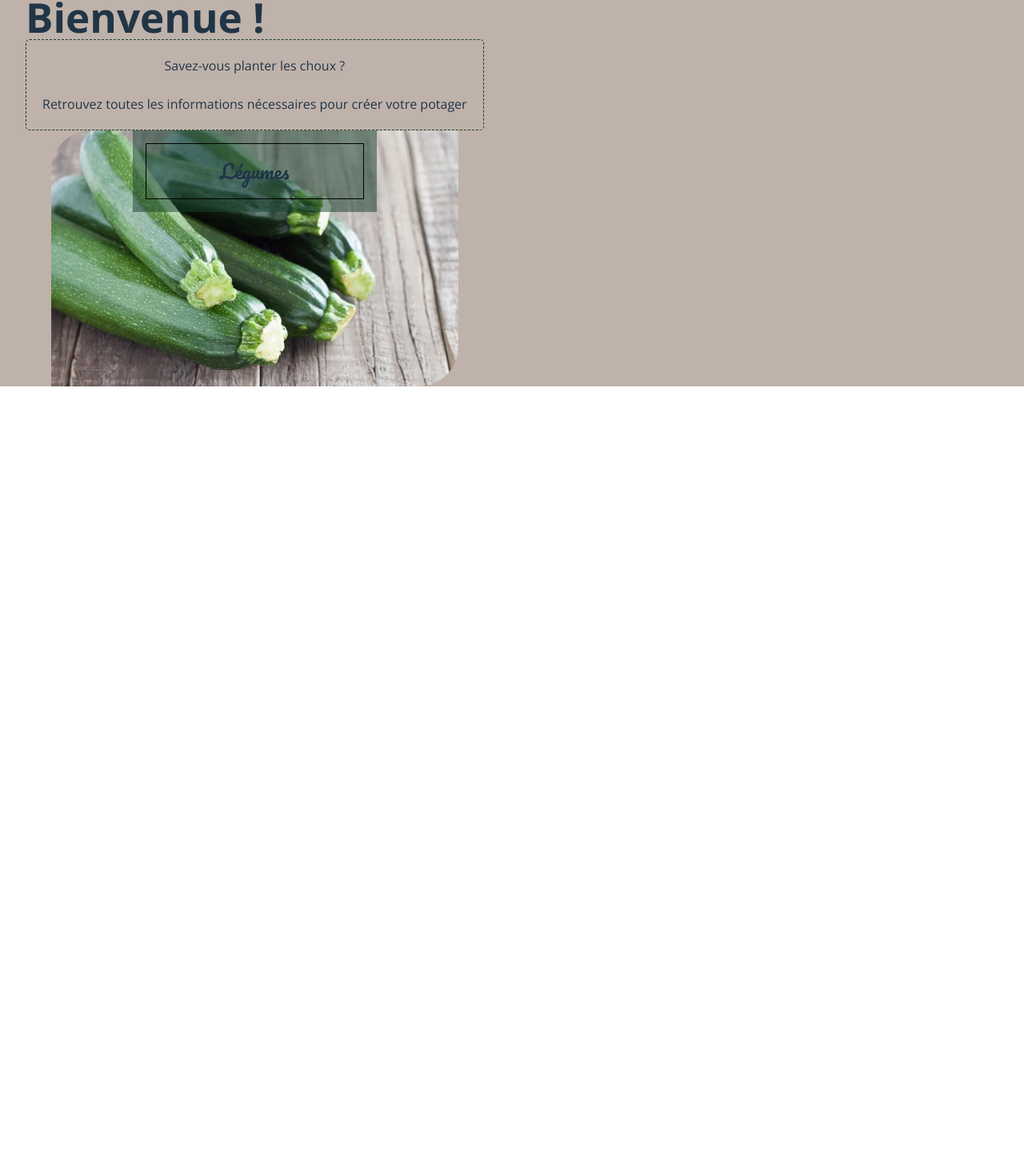
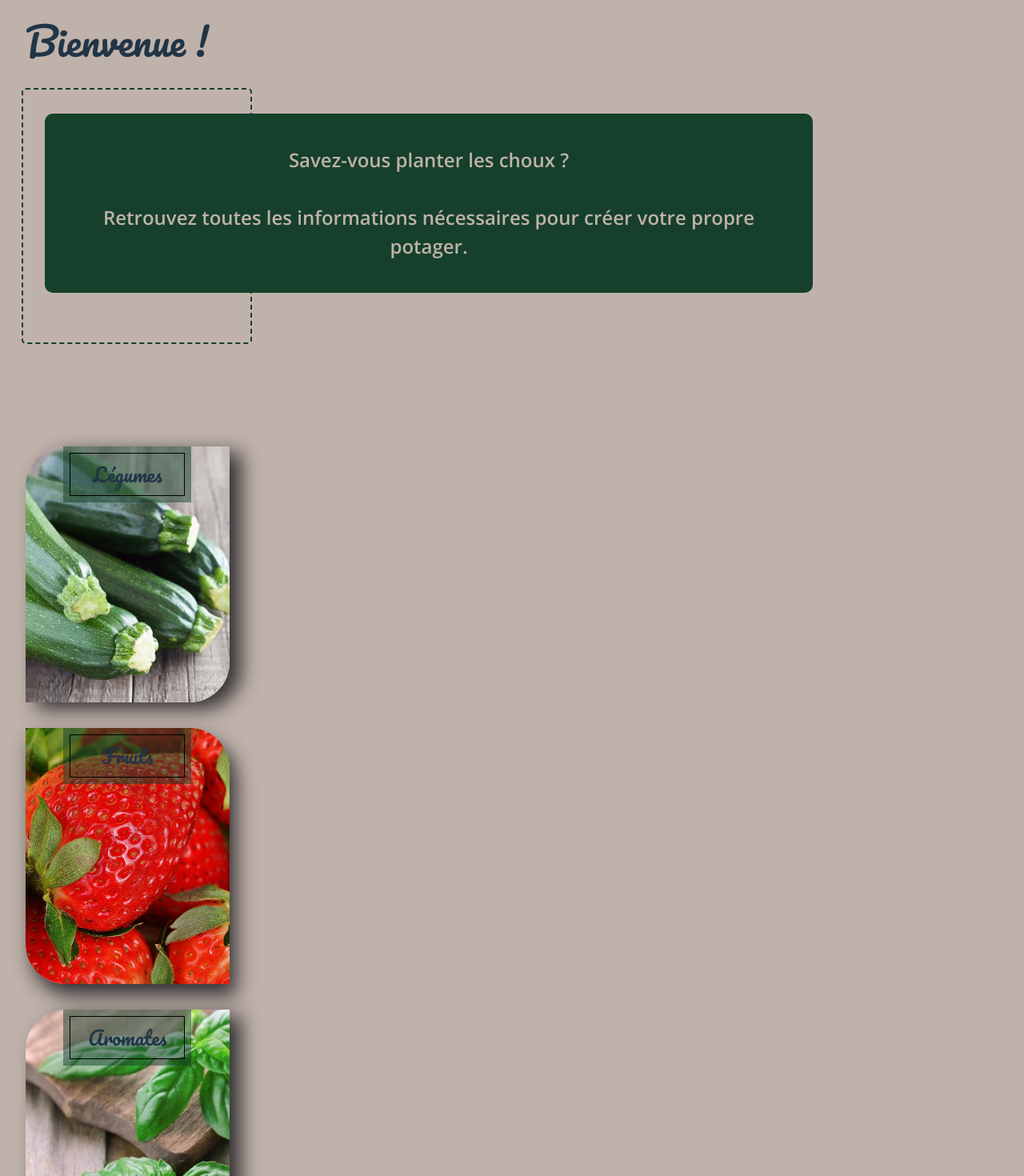
Before and after one commit to Phil-BENISSAN/non-c-non, a React (Vite) app in the folder client/: page / in a window 1280 px wide. Shown: the part 807-2277 px from the top of the page at 80% size. Before the commit the page ends 1290 px from the top, so only its background shows below. Built offline with nearby package versions, Linux system fonts and the light colour scheme.

Commit message:
add new modifs

```diff
--- a/client/src/App.jsx
+++ b/client/src/App.jsx
@@ -1,5 +1,4 @@
 import { Outlet } from 'react-router-dom';
-
 import './App.css';
 
 function App() {
--- a/client/src/components/ButtonFilter.jsx
+++ b/client/src/components/ButtonFilter.jsx
@@ -1,10 +1,22 @@
 function ButtonFilter() {
   return (
+    <>
     <article className="home_filter_article">
       <header className="home_filter_header">
         <h2 className="home_filter_title">Légumes</h2>
       </header>
     </article>
+    <article className="home_filter_article2">
+    <header className="home_filter_header">
+      <h2 className="home_filter_title">Fruits</h2>
+    </header>
+  </article>
+  <article className="home_filter_article3">
+    <header className="home_filter_header">
+      <h2 className="home_filter_title">Aromates</h2>
+    </header>
+  </article>
+  </>
   );
 }
 
--- a/client/src/components/Introduction.jsx
+++ b/client/src/components/Introduction.jsx
@@ -2,12 +2,15 @@ function Introduction() {
   return (
     <section className="home_section_intro">
       <h1>Bienvenue !</h1>
+      <div className="home_intro_frame_deco"></div>
+      {/* <article className="home_intro_article"> */}
       <p>
       Savez-vous planter les choux ?
       <br></br>
       <br></br>
-        Retrouvez toutes les informations nécessaires pour créer votre potager
+        Retrouvez toutes les informations nécessaires pour créer votre propre potager.
       </p>
+      {/* </article> */}
     </section>
   );
 }
--- a/client/src/pages/HomePage.css
+++ b/client/src/pages/HomePage.css
@@ -19,8 +19,8 @@
 .home_title {
   font-family: var(--secondary-font);
   font-size: 4.5rem;
-  animation-name: translation ;
-  animation-duration:1.5s;
+  animation-name: translation;
+  animation-duration: 1.5s;
   animation-fill-mode: forwards;
   padding-top: 18rem;
 }
@@ -28,15 +28,59 @@
 .home_header > p {
   font-family: var(--primary-font);
   font-size: 1.5rem;
-  animation-name: translation ;
-  animation-duration:1.5s;
+  animation-name: translation;
+  animation-duration: 1.5s;
   animation-fill-mode: forwards;
   padding-top: 1.5rem;
   text-align: left;
 }
 
+.home_section_intro {
+  margin: 2rem;
+  font-family: var(--primary-font);
+  line-height: 1.5;
+}
+
+.home_section_intro > h1 {
+  font-family: var(--secondary-font);
+  font-size: 3rem;
+  margin-bottom: 2rem;
+}
+
+.home_section_intro > p {
+  width: 75%;
+  font-family: var(--primary-font);
+  font-size: 1.5rem;
+  font-weight: 600;
+  background-color: var(--secondary-color);
+  color: var(--primary-color);
+  border-radius: 10px;
+  padding: 40px;
+  text-align: center;
+  position: absolute;
+  z-index: 2;
+  left: 3.5rem;
+  margin-top: 2rem;
+}
+
+.home_intro_frame_deco {
+  border: 2.5px dashed var(--secondary-color);
+  border-radius: 5px;
+  padding: 40px;
+  width: 18rem;
+  height: 20rem;
+  position: absolute;
+  z-index: 1;
+  margin-left: -.3rem;
+}
+
+
 .home_filter_section {
-  margin: auto;
+  margin: 2rem auto;
+  margin-top: 30rem;
+  display: flex;
+  flex-direction: column;
+  gap: 2rem;
 }
 
 .home_filter_article {
@@ -49,34 +93,47 @@
   display: block;
   margin: auto;
   border-radius: 50px 0px;
+  box-shadow: 14px 8px 24px 0px rgba(14, 14, 20, 0.8);
+}
+
+.home_filter_article2 {
+  background-image: url(../assets/images/fraises.jpg);
+  background-repeat: no-repeat;
+  background-size: cover;
+  background-position: center;
+  width: 80%;
+  height: 20rem;
+  display: block;
+  margin: auto;
+  border-radius: 0px 50px;
+  box-shadow: 8px 14px 24px 0px rgba(14, 14, 20, 0.8);
+}
+
+.home_filter_article3 {
+  background-image: url(../assets/images/basilic.png);
+  background-repeat: no-repeat;
+  background-size: cover;
+  background-position: center;
+  width: 80%;
+  height: 20rem;
+  display: block;
+  margin: auto;
+  border-radius: 50px 0px;
+  box-shadow: 14px 8px 24px 0px rgba(14, 14, 20, 0.8);
 }
 
 .home_filter_header {
-    background-color: rgba(22, 64, 44, 0.5);
-    width: 60%;
-    text-align: center;
-    padding: 1rem;
-    margin: auto;
-  }
+  background-color: rgba(22, 64, 44, 0.5);
+  width: 10rem;
+  text-align: center;
+  padding: 0.5rem;
+  margin: auto;
+}
 
 .home_filter_title {
   font-family: var(--secondary-font);
   width: 100%;
-  padding: 1rem;
+  padding: 0.5rem;
   text-align: center;
   border: 1px solid black;
 }
-
-.home_section_intro {
-    margin-left: 2rem;
-    margin-right: 2rem;
-    font-family: var(--primary-font);
-    line-height: 1.5;
-}
-
-.home_section_intro > p {
-    border: 1px dashed var(--secondary-color);
-    border-radius: 5px;
-    padding: 20px;
-    text-align: center;
-}
--- a/client/src/pages/HomePage.jsx
+++ b/client/src/pages/HomePage.jsx
@@ -1,7 +1,9 @@
 import ButtonFilter from "../components/ButtonFilter";
+import Footer from "../components/Footer";
 import Home from "../components/Home";
 import Introduction from "../components/Introduction";
 import "./HomePage.css";
+import "../components/Footer.css"
 
 function HomePage() {
   return (
@@ -11,6 +13,7 @@ function HomePage() {
     <section className="home_filter_section">
     <ButtonFilter />
     </section>
+    <Footer />
     </>
   )
 }
```
